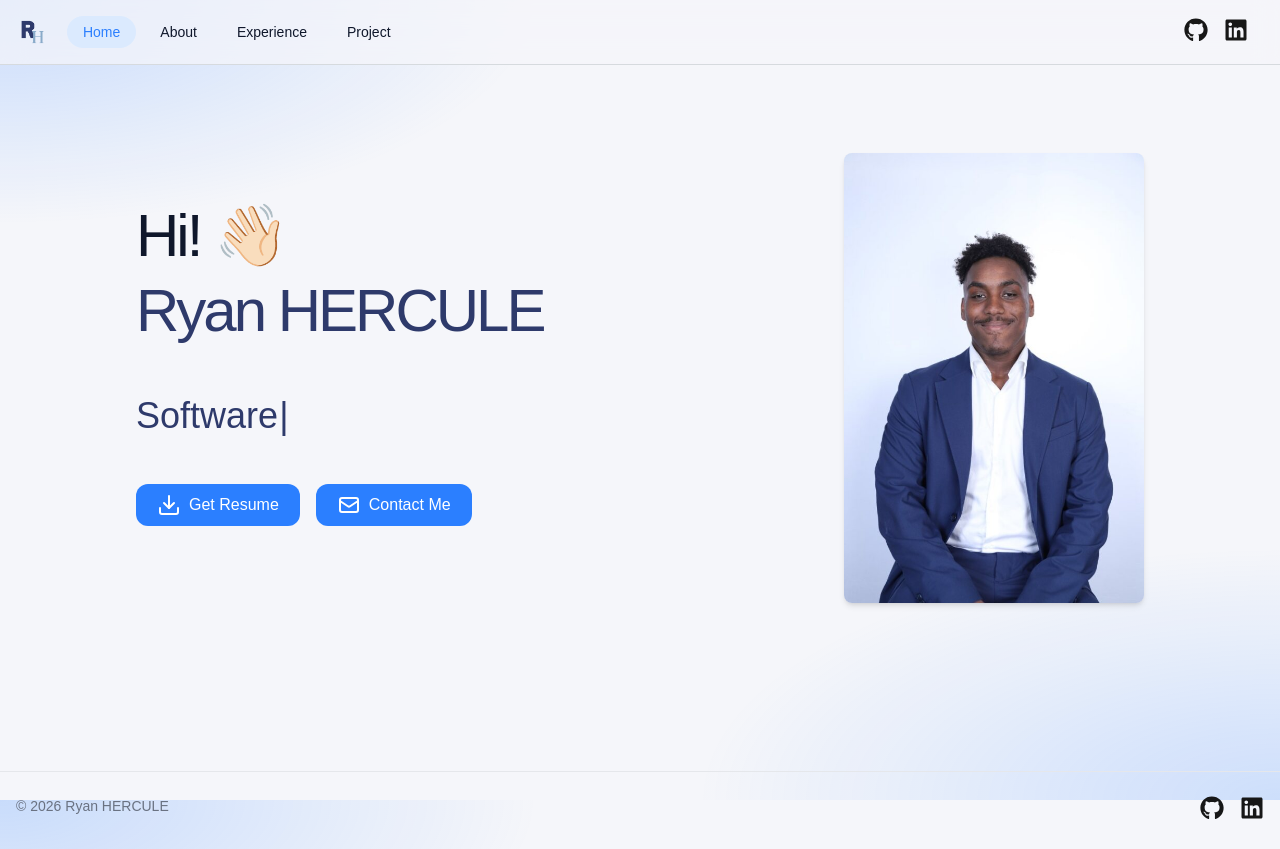
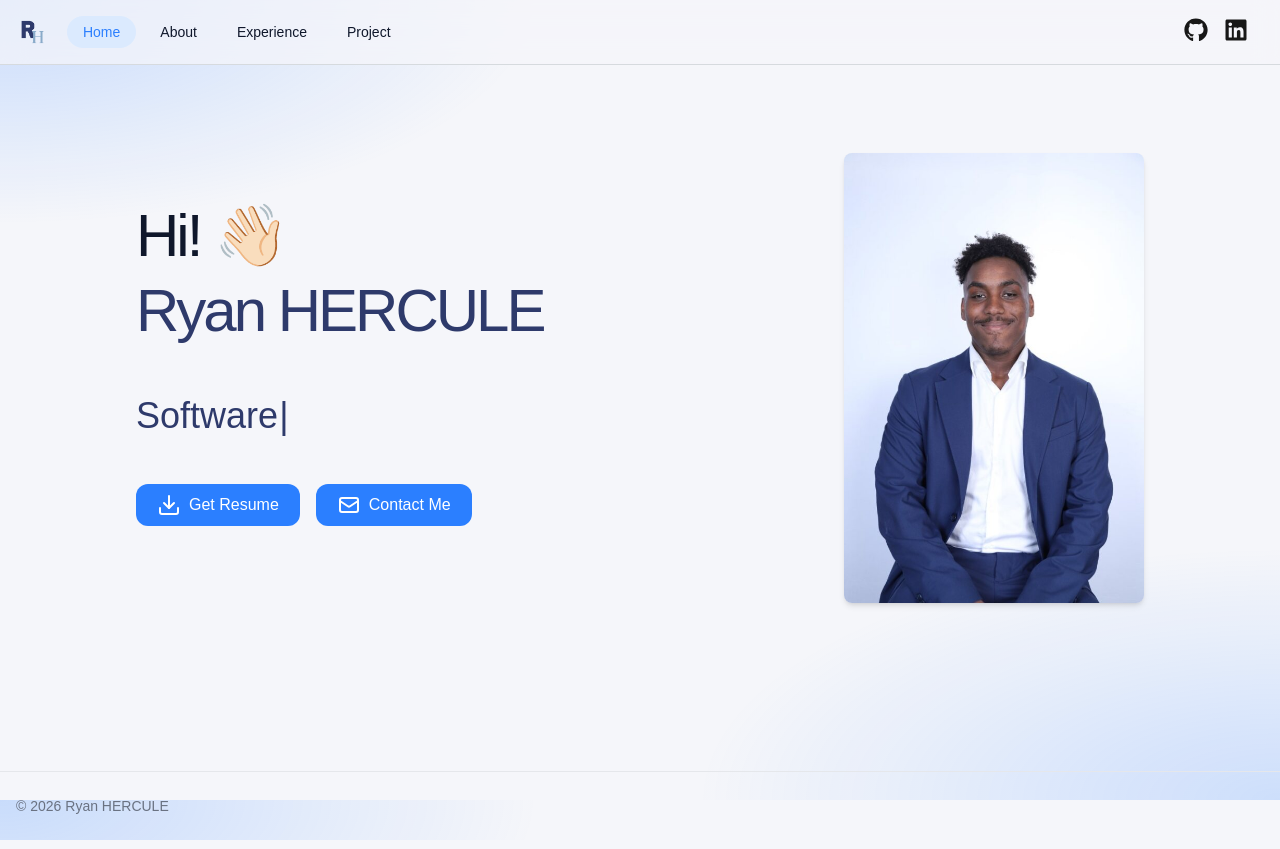
Before and after one commit to ryanoux42/myPortfolio, a Next.js app in the folder portfolio/: page / in a window 1280 px wide. Built offline with nearby package versions, Linux system fonts and the light colour scheme.

Commit message:
:lipstick:(footer): stick footer to bottom and hide duplicate socials on desktop

```diff
--- a/portfolio/src/app/layout.tsx
+++ b/portfolio/src/app/layout.tsx
@@ -89,9 +89,9 @@
             }),
           }}
         />
-        <main>
+        <main className="flex min-h-screen flex-col">
           <Navigation />
-          <div className="p-4 sm:p-6">{children}</div>
+          <div className="flex-1 p-4 sm:p-6">{children}</div>
           <Footer />
         </main>
       </body>
--- a/portfolio/src/components/Footer.tsx
+++ b/portfolio/src/components/Footer.tsx
@@ -6,7 +6,9 @@
       <p className="text-gray-500">
          © {new Date().getFullYear()} Ryan HERCULE
       </p>
-      <SocialLinkList />
+      <div className="md:hidden">
+        <SocialLinkList />
+      </div>
     </footer>
   );
 }
```
